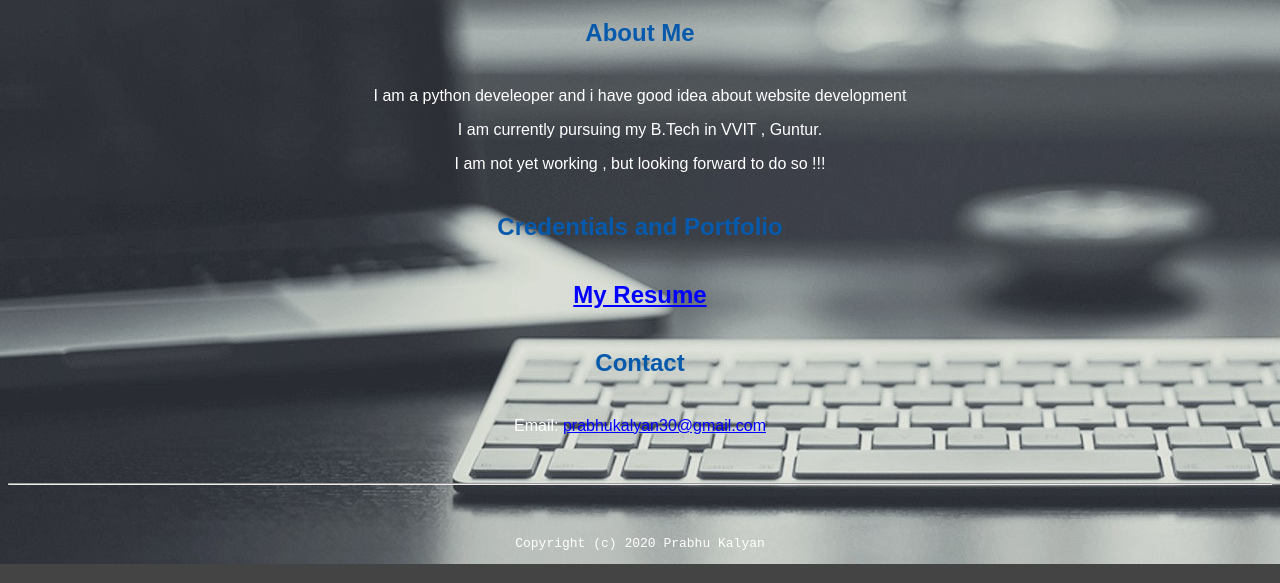
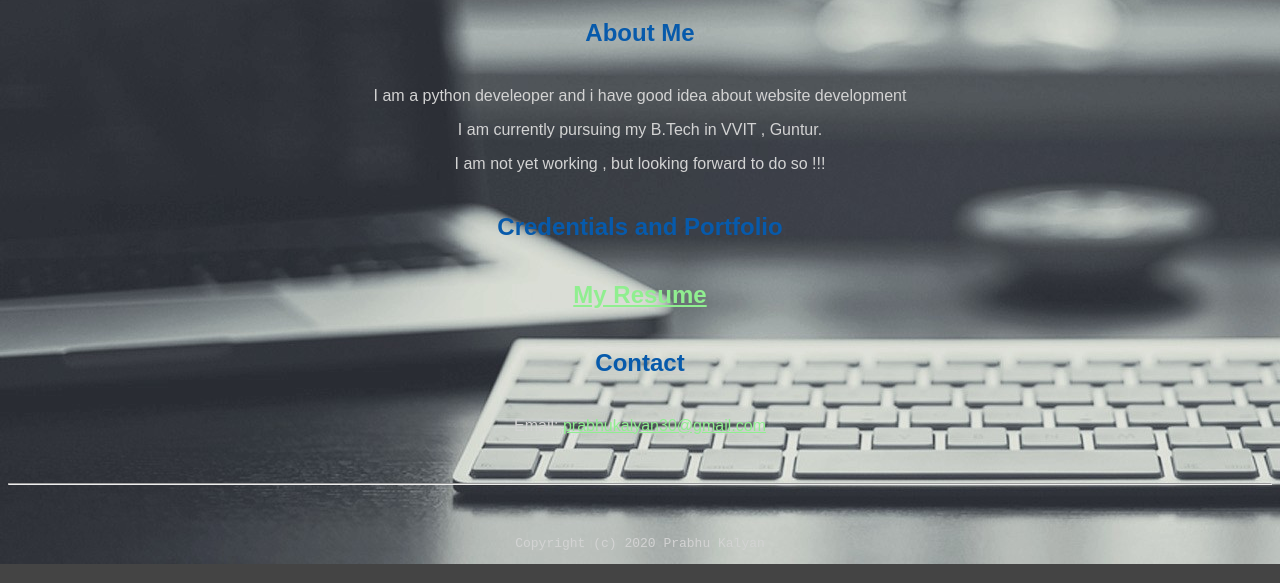
Before and after one commit to prabhu30/portfolio-project, a plain HTML site: page index.html in a window 1280 px wide. Shown: the part 516-1099 px from the top of the page. Drawn offline with Linux system fonts and the light colour scheme.

Commit message:
Update master.css

```diff
--- a/css/master.css
+++ b/css/master.css
@@ -6,7 +6,7 @@
     /* set the text color to blue here */
     /* This means we do not want hyperlinks to be underlined */
     text-decoration:underline;
-    color: blue;
+    color: lightgreen;
   }
 
   a:hover {
@@ -21,7 +21,7 @@
     /* set the font here */
     /* set the text alignment here */
     background-image:url("keyboard.jpg");
-    color: white;
+    color: lightgrey;
     font-family: Arial, Helvetica, sans-serif;
     text-align: center;
    }
```
